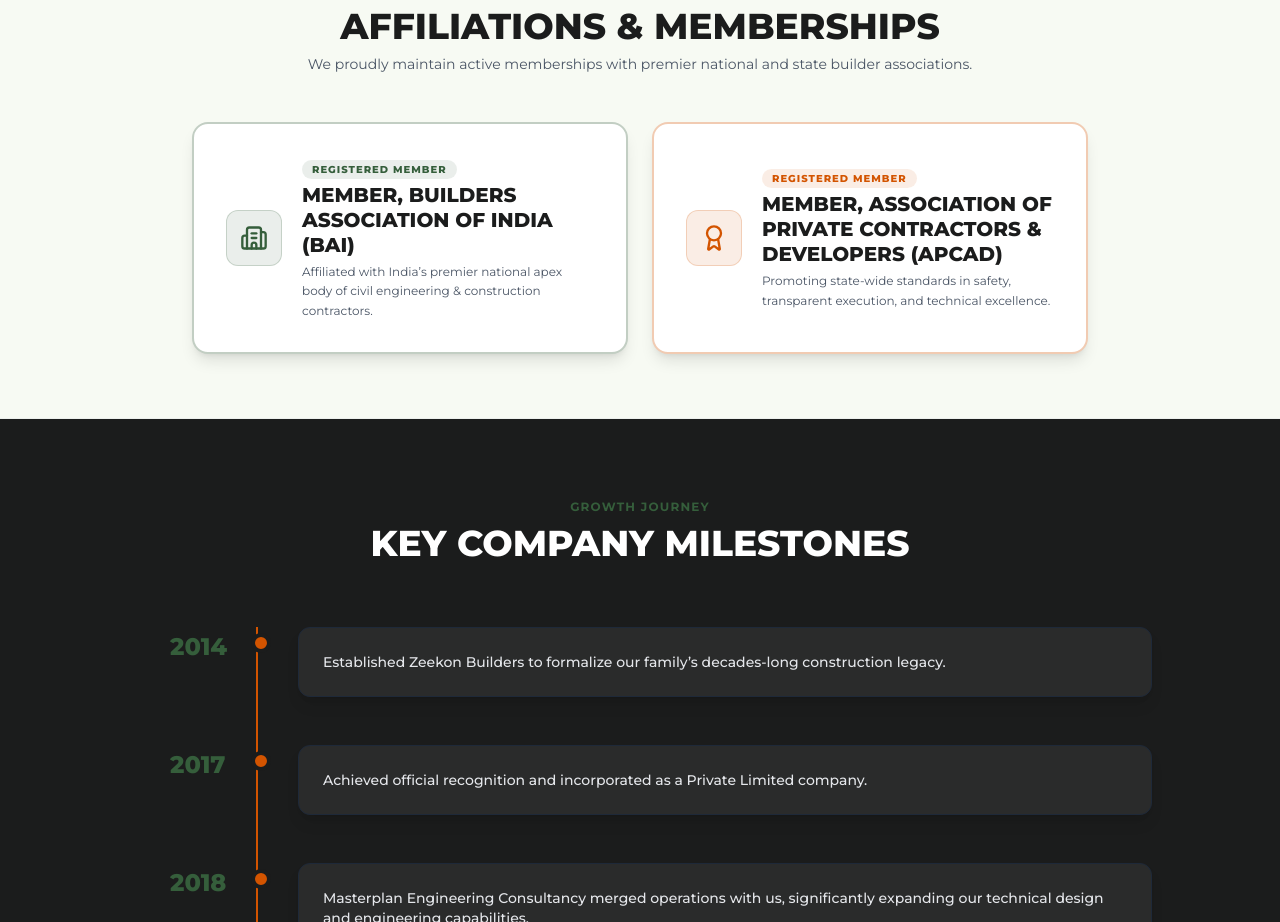
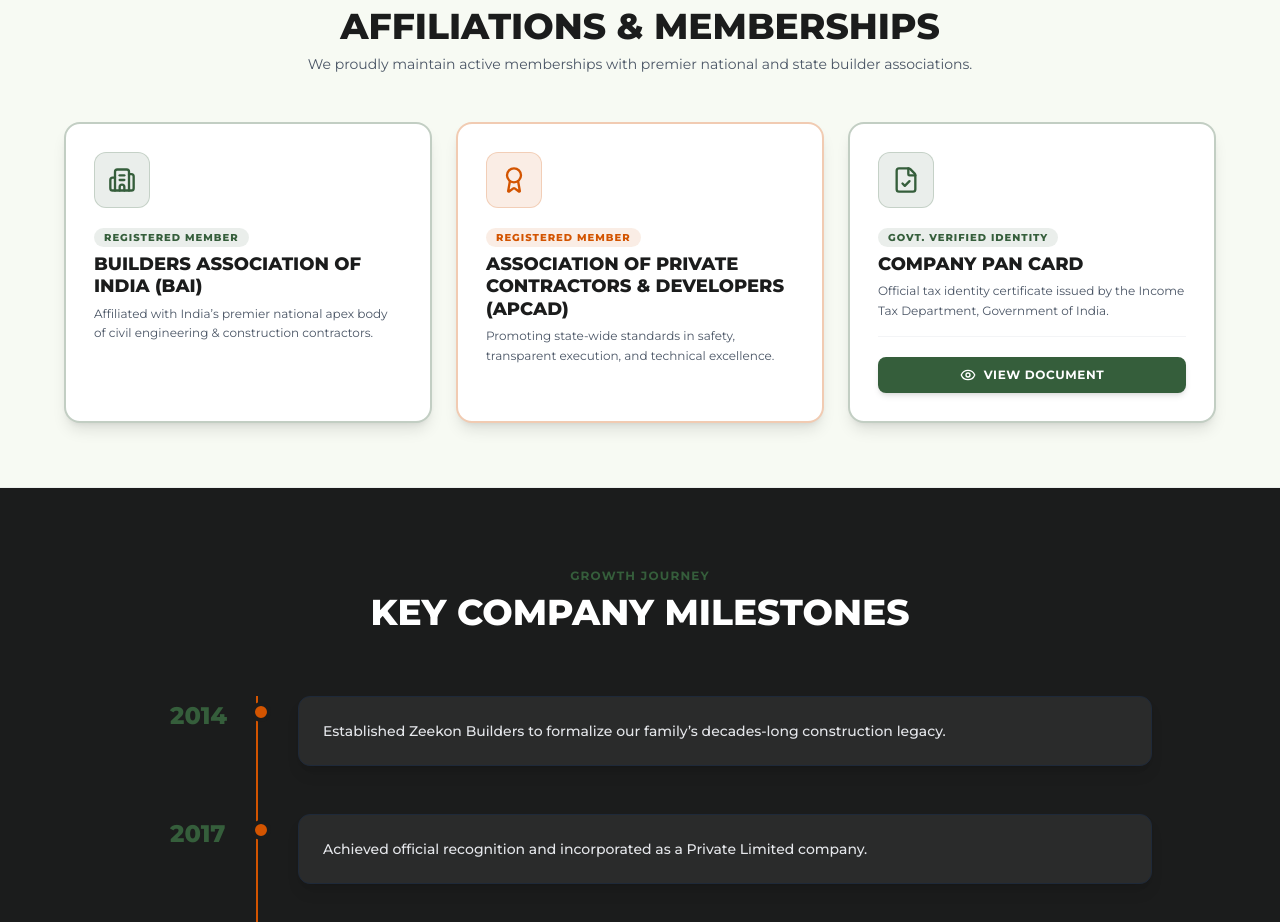
Before and after one commit to hgovind195/KHD, a Next.js app: page /about in a window 1280 px wide. Shown: the part 2689-3611 px from the top of the page. Built offline with nearby package versions, Linux system fonts and the light colour scheme.

Commit message:
Add COMPANY PAN CARD with View Document modal to Affiliations & Memberships

```diff
--- a/app/about/page.tsx
+++ b/app/about/page.tsx
@@ -22,11 +22,14 @@
   Hammer,
   ArrowRight,
   Handshake,
+  X,
+  ExternalLink,
 } from "lucide-react";
 import QuoteModal from "@/components/QuoteModal";
 
 export default function AboutPage() {
   const [quoteModalOpen, setQuoteModalOpen] = useState(false);
+  const [panDocModalOpen, setPanDocModalOpen] = useState(false);
 
   const stats = [
     { number: "100+", label: "PROJECTS COMPLETED", icon: Building2 },
@@ -404,40 +407,74 @@
             </p>
           </div>
 
-          <div className="grid grid-cols-1 md:grid-cols-2 gap-6 max-w-4xl mx-auto">
+          <div className="grid grid-cols-1 md:grid-cols-3 gap-6 max-w-6xl mx-auto">
             {/* Membership 1: BAI */}
-            <div className="bg-white border-2 border-[#355E3B]/30 rounded-2xl p-6 md:p-8 flex items-center gap-5 shadow-lg hover:border-[#355E3B] hover:-translate-y-1 transition-all">
+            <div className="bg-white border-2 border-[#355E3B]/30 rounded-2xl p-6 md:p-7 flex flex-col justify-between shadow-lg hover:border-[#355E3B] hover:-translate-y-1 transition-all">
+              <div className="space-y-4">
                 <div className="w-14 h-14 bg-[#355E3B]/10 text-[#355E3B] rounded-xl flex items-center justify-center shrink-0 border border-[#355E3B]/20">
                   <Building2 className="w-7 h-7 text-[#355E3B]" />
                 </div>
-              <div className="space-y-1">
+                <div className="space-y-1.5">
                   <span className="text-[10px] font-extrabold uppercase tracking-widest text-[#355E3B] bg-[#355E3B]/10 px-2.5 py-0.5 rounded-full inline-block">
                     Registered Member
                   </span>
-                <h3 className="font-extrabold text-lg md:text-xl text-[#1B1C1C] uppercase leading-tight">
-                  Member, Builders Association of India (BAI)
+                  <h3 className="font-extrabold text-base md:text-lg text-[#1B1C1C] uppercase leading-tight">
+                    Builders Association of India (BAI)
                   </h3>
                   <p className="text-gray-600 text-xs leading-relaxed">
-                  Affiliated with India’s premier national apex body of civil engineering & construction contractors.
+                    Affiliated with India’s premier national apex body of civil engineering &amp; construction contractors.
                   </p>
+                </div>
               </div>
             </div>
 
             {/* Membership 2: APCAD */}
-            <div className="bg-white border-2 border-[#D35400]/30 rounded-2xl p-6 md:p-8 flex items-center gap-5 shadow-lg hover:border-[#D35400] hover:-translate-y-1 transition-all">
+            <div className="bg-white border-2 border-[#D35400]/30 rounded-2xl p-6 md:p-7 flex flex-col justify-between shadow-lg hover:border-[#D35400] hover:-translate-y-1 transition-all">
+              <div className="space-y-4">
                 <div className="w-14 h-14 bg-[#D35400]/10 text-[#D35400] rounded-xl flex items-center justify-center shrink-0 border border-[#D35400]/20">
                   <Award className="w-7 h-7 text-[#D35400]" />
                 </div>
-              <div className="space-y-1">
+                <div className="space-y-1.5">
                   <span className="text-[10px] font-extrabold uppercase tracking-widest text-[#D35400] bg-[#D35400]/10 px-2.5 py-0.5 rounded-full inline-block">
                     Registered Member
                   </span>
-                <h3 className="font-extrabold text-lg md:text-xl text-[#1B1C1C] uppercase leading-tight">
-                  Member, Association of Private Contractors & Developers (APCAD)
+                  <h3 className="font-extrabold text-base md:text-lg text-[#1B1C1C] uppercase leading-tight">
+                    Association of Private Contractors &amp; Developers (APCAD)
                   </h3>
                   <p className="text-gray-600 text-xs leading-relaxed">
                     Promoting state-wide standards in safety, transparent execution, and technical excellence.
                   </p>
+                </div>
+              </div>
+            </div>
+
+            {/* Card 3: COMPANY PAN CARD */}
+            <div className="bg-white border-2 border-[#355E3B]/30 rounded-2xl p-6 md:p-7 flex flex-col justify-between shadow-lg hover:border-[#355E3B] hover:-translate-y-1 transition-all group">
+              <div className="space-y-4">
+                <div className="w-14 h-14 bg-[#355E3B]/10 text-[#355E3B] rounded-xl flex items-center justify-center shrink-0 border border-[#355E3B]/20">
+                  <FileCheck className="w-7 h-7 text-[#355E3B]" />
+                </div>
+                <div className="space-y-1.5">
+                  <span className="text-[10px] font-extrabold uppercase tracking-widest text-[#355E3B] bg-[#355E3B]/10 px-2.5 py-0.5 rounded-full inline-block">
+                    Govt. Verified Identity
+                  </span>
+                  <h3 className="font-extrabold text-base md:text-lg text-[#1B1C1C] uppercase leading-tight">
+                    COMPANY PAN CARD
+                  </h3>
+                  <p className="text-gray-600 text-xs leading-relaxed">
+                    Official tax identity certificate issued by the Income Tax Department, Government of India.
+                  </p>
+                </div>
+              </div>
+              <div className="pt-5 mt-4 border-t border-gray-100">
+                <button
+                  type="button"
+                  onClick={() => setPanDocModalOpen(true)}
+                  className="w-full inline-flex items-center justify-center gap-2 bg-[#355E3B] hover:bg-[#2B4C30] text-white py-2.5 px-4 rounded-lg font-bold uppercase text-xs tracking-wider shadow-md hover:shadow-lg transition-all active:scale-95"
+                >
+                  <Eye className="w-4 h-4" />
+                  <span>View Document</span>
+                </button>
               </div>
             </div>
           </div>
@@ -488,6 +525,57 @@
       </section>
 
       <QuoteModal isOpen={quoteModalOpen} onClose={() => setQuoteModalOpen(false)} />
+
+      {/* COMPANY PAN CARD Lightbox Modal */}
+      {panDocModalOpen && (
+        <div
+          className="fixed inset-0 z-50 flex items-center justify-center p-3 sm:p-4 bg-black/85 backdrop-blur-md animate-fadeIn overflow-y-auto"
+          onClick={() => setPanDocModalOpen(false)}
+        >
+          <div
+            className="relative max-w-[95vw] sm:max-w-3xl max-h-[92vh] w-full bg-[#1B1C1C] rounded-2xl border border-white/20 p-3.5 sm:p-5 shadow-2xl flex flex-col items-center justify-between my-auto"
+            onClick={(e) => e.stopPropagation()}
+          >
+            <div className="w-full flex items-center justify-between pb-2.5 sm:pb-3 border-b border-gray-800 shrink-0">
+              <span className="text-[10px] sm:text-xs font-extrabold uppercase tracking-widest text-white flex items-center gap-1.5 sm:gap-2 leading-tight">
+                <FileCheck className="w-3.5 sm:w-4 h-3.5 sm:h-4 text-[#355E3B] shrink-0" />
+                COMPANY PAN CARD • Official Tax Identity Document
+              </span>
+              <button
+                type="button"
+                onClick={() => setPanDocModalOpen(false)}
+                className="p-1 sm:p-1.5 text-gray-400 hover:text-white bg-white/10 hover:bg-white/20 rounded-full transition-colors shrink-0"
+                aria-label="Close document modal"
+              >
+                <X className="w-4 sm:w-5 h-4 sm:h-5" />
+              </button>
+            </div>
+
+            <div className="w-full h-full p-1.5 my-2 flex items-center justify-center overflow-auto">
+              <img
+                src="https://res.cloudinary.com/w1tsvtbe/image/upload/v1787920041/COMPANY_PAN_oxgxhy.jpg"
+                alt="Kerala Homes Company PAN Card Document"
+                className="max-h-[65vh] sm:max-h-[70vh] max-w-full object-contain rounded-lg shadow-lg border border-white/10"
+              />
+            </div>
+
+            <div className="pt-2.5 sm:pt-3 w-full flex flex-col sm:flex-row justify-between items-center border-t border-gray-800 gap-2 shrink-0">
+              <span className="text-[10px] sm:text-[11px] text-gray-400 font-medium text-center sm:text-left">
+                Income Tax Department — Govt. of India
+              </span>
+              <a
+                href="https://res.cloudinary.com/w1tsvtbe/image/upload/v1787920041/COMPANY_PAN_oxgxhy.jpg"
+                target="_blank"
+                rel="noopener noreferrer"
+                className="text-[11px] sm:text-xs font-bold text-[#355E3B] hover:text-[#528F5A] underline underline-offset-2 flex items-center gap-1.5"
+              >
+                <span>Open Original File</span>
+                <ExternalLink className="w-3 h-3" />
+              </a>
+            </div>
+          </div>
+        </div>
+      )}
     </div>
   );
 }
```
Lines whose indentation alone changed are shown as unchanged.
